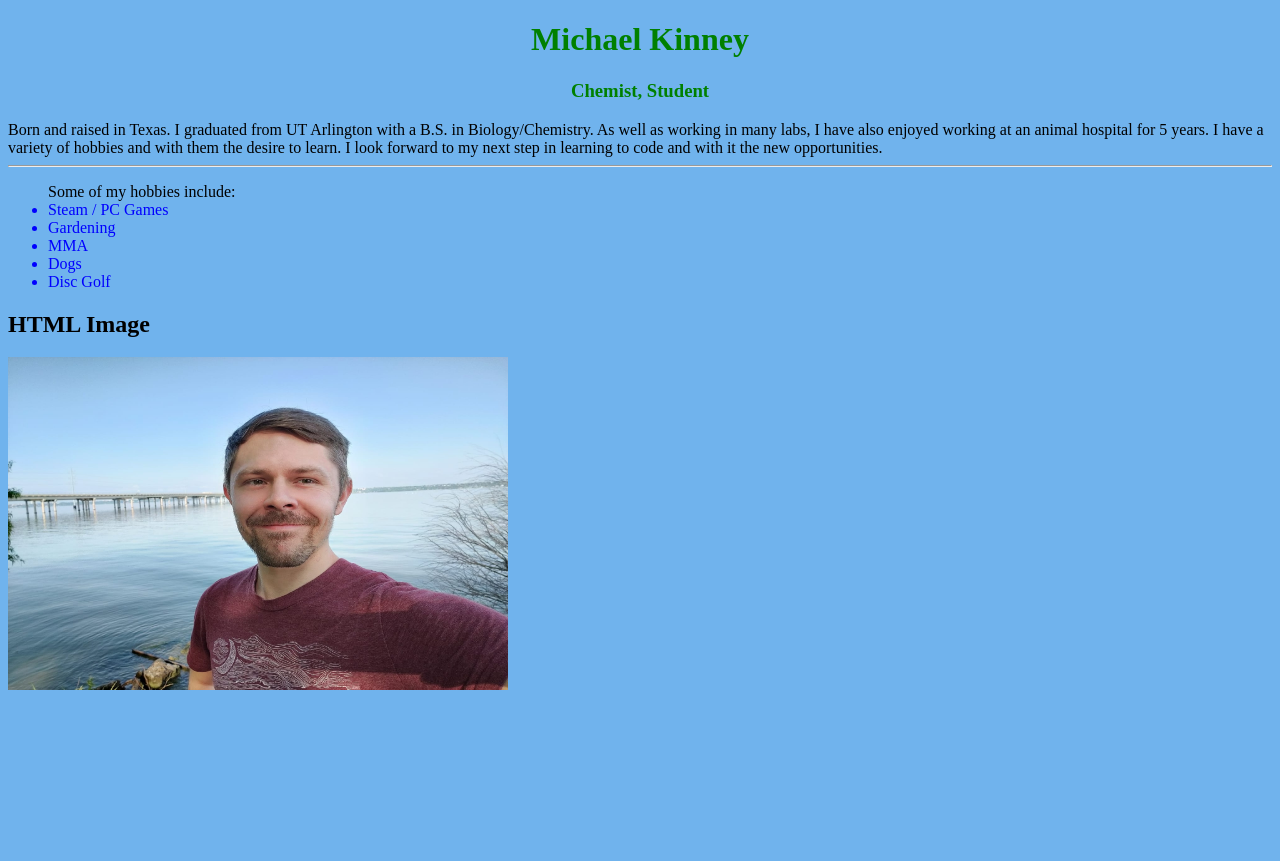
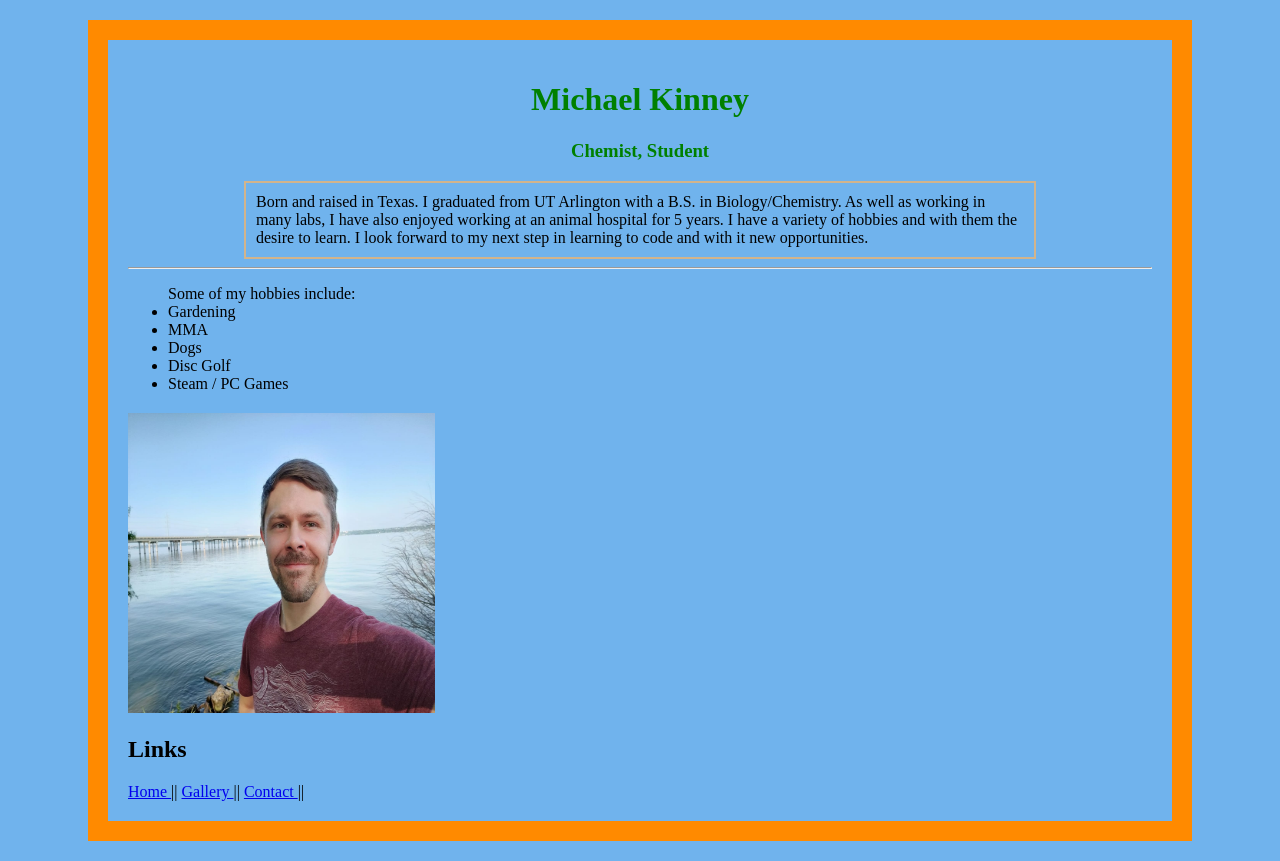
Before and after one commit to Michaelkinney/html-css, a plain HTML site: page index.html in a window 1280 px wide. Before the commit the page ends 800 px from the top, so only its background shows below. Drawn offline with Linux system fonts and the light colour scheme.

Commit message:
Almost complete

```diff
--- a/index.css
+++ b/index.css
@@ -1,27 +1,95 @@
 h1 {
 	color: green;
+	text-align: center;
+   }
+h3 {
+	color: green;
+   }
+
+li {
+	color: black;
+	}
+
+body{
+	background: #70B3ED;
+	border:20px solid #FF8A00;
+	padding: 20px;
+	max-width: 1300px;
+	width: 80%;
+	margin: 20px auto;
+	}
+
+div{
+	width: 75%;
+	border: 2px solid tan;
+	padding: 10px;
+	margin: 0 auto 0 auto;
+	}
+
+div2{
+	}
+.flex-container {
+				display: flex;
+}
+.flex-container > div8{
+						margin: 10px;
+						padding: 10px;
 }
 
-li {color: blue;}
-h3 {color: green;}
 
-body {
-	background: #70B3ED;
+img {
+	width: 30%;
+	margin: 1.66%
+	float: left;
 	}
 
-body {
+	/*margin: 1.66%;
+}
+
+
+
+/* body {
 	background: img src="abstract.jpg";
-	}
+	}          */
 
 /* FLEX BOX */
-	.child {
-border : 1px solid blue;
-padding : 10px:
-margin : 10px;
+
+/*
+.container {
+	border : 1px solid blue;
+	padding : 10px:
+	margin : 10px;
+	display : flex;
+	justify-content : space-evenly;
+	flex-direction : column;
+  }
+
+ body {
+	margin: 1;
+  background: #70B3ED;
 }
 
-#parent {
-  display : flex;
-  justify-content : space-evenly;
-  flex-direction : column;
-  }
+
+/*
+sidebar {
+  display: flex;
+  flex-direction: column;
+  justify-content: space-between;
+  flex-wrap: wrap;
+  height: 100vh;
+  width: 15vw;
+  border-right: 3px solid black;
+  font-family: raleway;
+  background: #34495e
+}
+/*
+.item {
+    padding: 10px 20px;
+    color: white;
+    font-size: 20px;
+}
+
+/*
+.section {
+  padding: 10px;
+}
--- a/index.html
+++ b/index.html
@@ -11,20 +11,34 @@
 	<h3><center>Chemist, Student</center></h3>
 </head>
 <body>
-    Born and raised in Texas. I graduated from UT Arlington with a B.S. in Biology/Chemistry.
+
+    <div> Born and raised in Texas. I graduated from UT Arlington with a B.S. in Biology/Chemistry.
 	As well as working in many labs, I have also enjoyed working at an animal hospital for 5 years. I have a variety of hobbies and with them the desire to learn.
-	I look forward to my next step in learning to code and with it the new opportunities.
+	I look forward to my next step in learning to code and with it new opportunities.
+	</div>
+
 	<hr/>
+	<div2>
 	<ul>Some of my hobbies include:
-
-	<li>Steam / PC Games</li>
 	<li>Gardening</li>
 	<li>MMA</li>
 	<li>Dogs</li>
 	<li>Disc Golf</li>
+	<li>Steam / PC Games</li>
 	</ul>
-	</hr>
-	<h2>HTML Image</h2>
-<img src="kinneyme.jpg" alt="Mike" width="500" height="333">
+	</div2>
+
+	<h2></h2>
+<img src="kinneyme.jpg" alt="Mike" width="450" height="300">
+
 </body>
+
+<footer>
+	<div3><h2>Links</h2>
+	<a href="index.html"> Home </a> ||
+	<a href="gallery.html"> Gallery </a> ||
+	<a href="contact.html"> Contact </a> ||
+	</div3>
+</footer>
+
 </html>
```
Also changed, not shown: contact.html (+36 -1 lines), gallery.html (+20 -17 lines).
